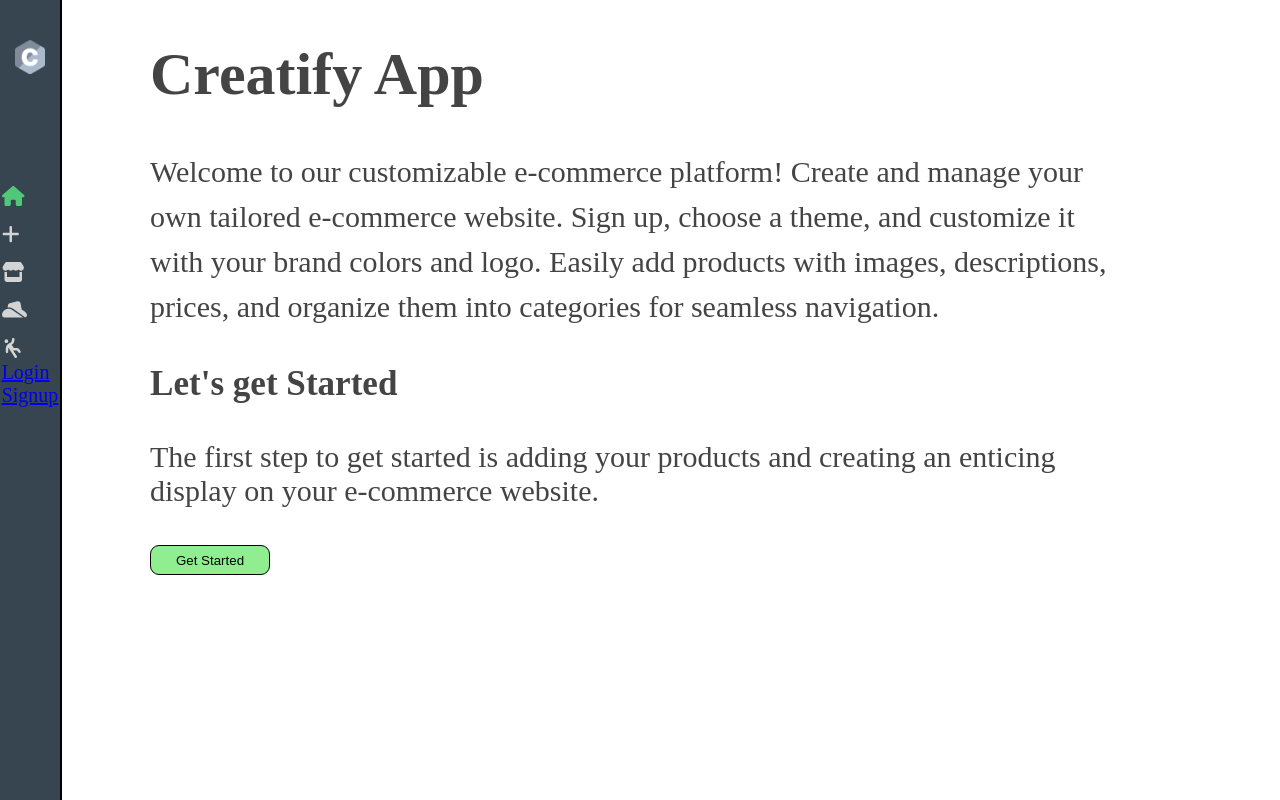
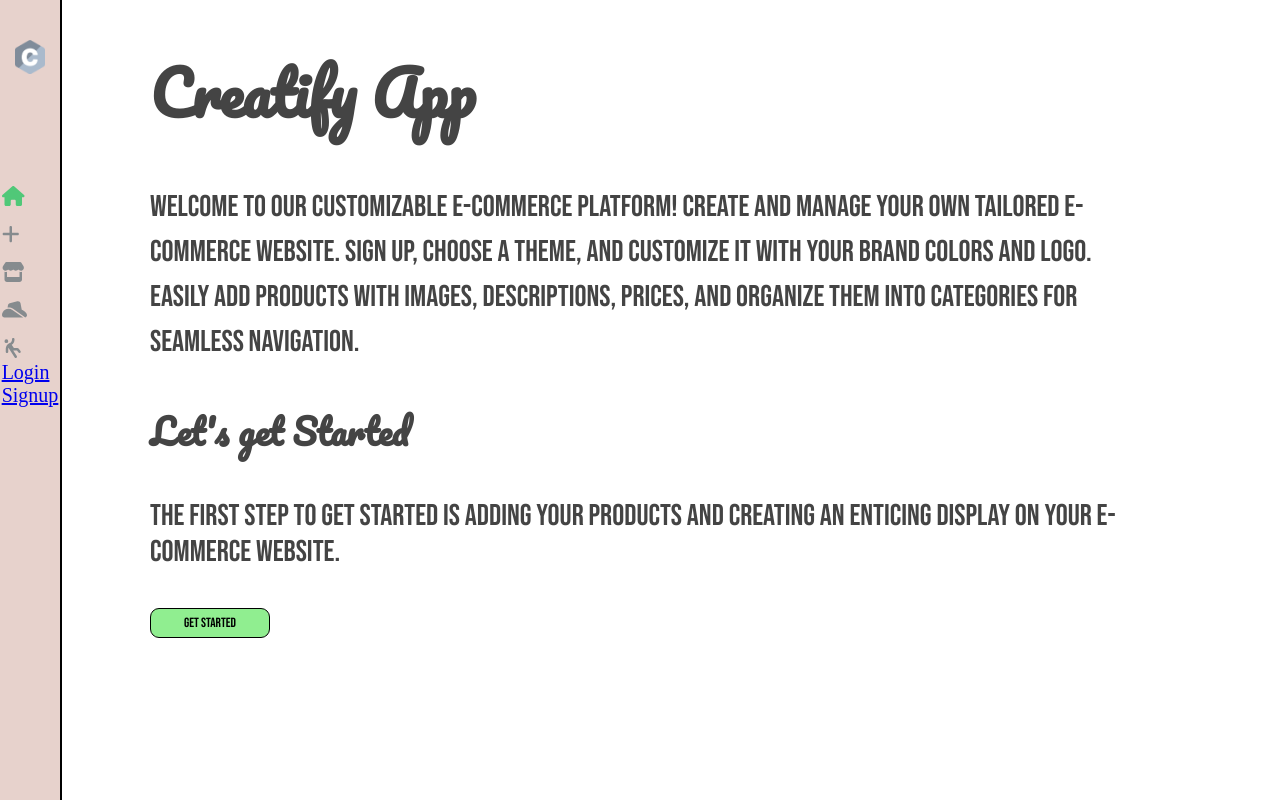
Before and after one commit to tonysm-10/creatify-app, a React (Create React App) app in the folder client/: page / in a window 1280 px wide. Built offline with nearby package versions, Linux system fonts and the light colour scheme.

Commit message:
styling frontend

```diff
--- a/client/public/index.html
+++ b/client/public/index.html
@@ -1,5 +1,8 @@
 <!DOCTYPE html>
 <html lang="en">
+  <link rel="preconnect" href="https://fonts.googleapis.com">
+<link rel="preconnect" href="https://fonts.gstatic.com" crossorigin>
+<link href="https://fonts.googleapis.com/css2?family=Bebas+Neue&family=Oswald:wght@200&family=Pacifico&display=swap" rel="stylesheet">
   <head>
     <meta charset="utf-8" />
     <link rel="icon" href="%PUBLIC_URL%/favicon.ico" />
--- a/client/src/pages/Home/index.js
+++ b/client/src/pages/Home/index.js
@@ -1,4 +1,5 @@
 import './index.scss'
+
 
  const Home = ()=>{
 
@@ -8,6 +9,7 @@
       }
 
 return(
+
     <div className="homepage">
         <h1>Creatify App</h1>
         <p className='info'>Welcome to our customizable e-commerce platform! Create and manage your own tailored e-commerce website. Sign up, choose a theme, and customize it with your brand colors and logo. Easily add products with images, descriptions, prices, and organize them into categories for seamless navigation.</p>
--- a/client/src/pages/Home/index.scss
+++ b/client/src/pages/Home/index.scss
@@ -1,7 +1,19 @@
+
+//   @import url('https://fonts.googleapis.com/css2?family=Abril+Fatface&display=swap');
+
 .homepage{
+
     margin: auto 150px;
+    p{
+        font-family: 'Bebas Neue', sans-serif;
+    }
+    h3{
+        font-family: 'Pacifico', cursive;
+    }
     h1{
-        font-weight: 600;
+        font-family: 'Pacifico', cursive;
+        font-weight: 900;
+
     }
     .info{
         line-height: 1.5rem;
--- a/client/src/pages/Logout/index.js
+++ b/client/src/pages/Logout/index.js
@@ -1,6 +1,7 @@
 import React from 'react';
 import { Link } from 'react-router-dom';
 import Auth from '../../utils/auth';
+import './index.scss';
 
 const Logout = () => {
   // function to handle user logout
--- /dev/null
+++ b/client/src/pages/Logout/index.scss
@@ -0,0 +1,7 @@
+p{
+    font-family: 'Oswald', sans-serif;
+}
+
+button{
+    font-family: 'Bebas Neue', sans-serif;
+}
--- a/client/src/pages/Product/Carousel.scss
+++ b/client/src/pages/Product/Carousel.scss
@@ -1,5 +1,8 @@
 .product {
     /* Styles for the product component */
+    h3{
+      font-family: 'Pacifico', cursive;
+    }
   .primary-button{
     position: absolute;
     left: 40vw;
--- a/client/src/pages/Sidebar/index.scss
+++ b/client/src/pages/Sidebar/index.scss
@@ -1,5 +1,5 @@
 .navbar{
-  background-color: #36454F;
+  background-color: #E7D2CC;
   width: 60px;
   height: 100vh;
   z-index: 3;
@@ -26,7 +26,7 @@
   text-decoration: none;
 
   .colorIcon{
-      color: lightgrey;
+      color: #868B8E;
       margin-top: 15px;
       &.active {
           svg {
--- a/client/src/pages/Signup/index.scss
+++ b/client/src/pages/Signup/index.scss
@@ -70,3 +70,7 @@
   .text-white {
     color: #fff;
   }
+
+  h4{
+    font-family: 'Bebas Neue', sans-serif;
+    }
--- a/client/src/pages/Store/Carousel.scss
+++ b/client/src/pages/Store/Carousel.scss
@@ -1,5 +1,8 @@
 .store {
     /* Styles for the product component */
+    h3{
+      font-family: 'Pacifico', cursive;
+    }
   .primary-button{
     position: absolute;
     left: 40vw;
--- a/client/src/pages/Website/card.scss
+++ b/client/src/pages/Website/card.scss
@@ -6,6 +6,7 @@
   h1 {
     font-size: 24px;
     color: #333;
+    font-family: 'Oswald', sans-serif;
   }
 }
 
--- a/client/src/pages/login/index.scss
+++ b/client/src/pages/login/index.scss
@@ -88,3 +88,7 @@
 .p-3 {
     padding: 1rem;
 }
+
+h4{
+    font-family: 'Bebas Neue', sans-serif;
+}
```
